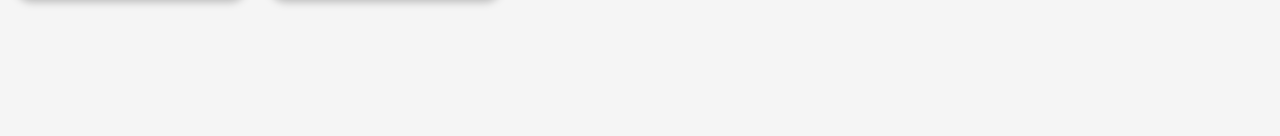
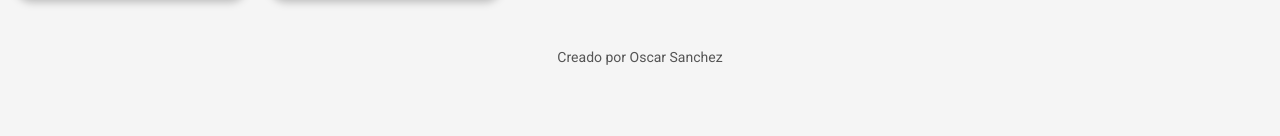
Before and after one commit to osanchez25/guias_radio_terapia, a plain HTML site: page index.html in a window 1280 px wide. Shown: the part 546-682 px from the top of the page. Drawn offline with Linux system fonts and the light colour scheme.

Commit message:
Add footer credit

```diff
--- a/index.html
+++ b/index.html
@@ -57,6 +57,10 @@
       </div>
     </main>
 
+    <footer class="page-footer">
+      Creado por Oscar Sanchez
+    </footer>
+
   <div class="font-popup hidden" id="font-popup">
     <button id="font-decrease">A-</button>
     <span id="font-size-display"></span>
--- a/styles.css
+++ b/styles.css
@@ -223,6 +223,14 @@ body {
   min-width: 2ch;
 }
 
+/* Footer */
+.page-footer {
+  text-align: center;
+  font-size: 0.875rem;
+  margin: 2rem 0;
+  color: #555;
+}
+
 @media (max-width:768px) {
   html { --font-size: 15px; }
   .category-grid { grid-template-columns: repeat(auto-fill,minmax(150px,1fr)); padding: .75rem; gap: 1.25rem; }
```
